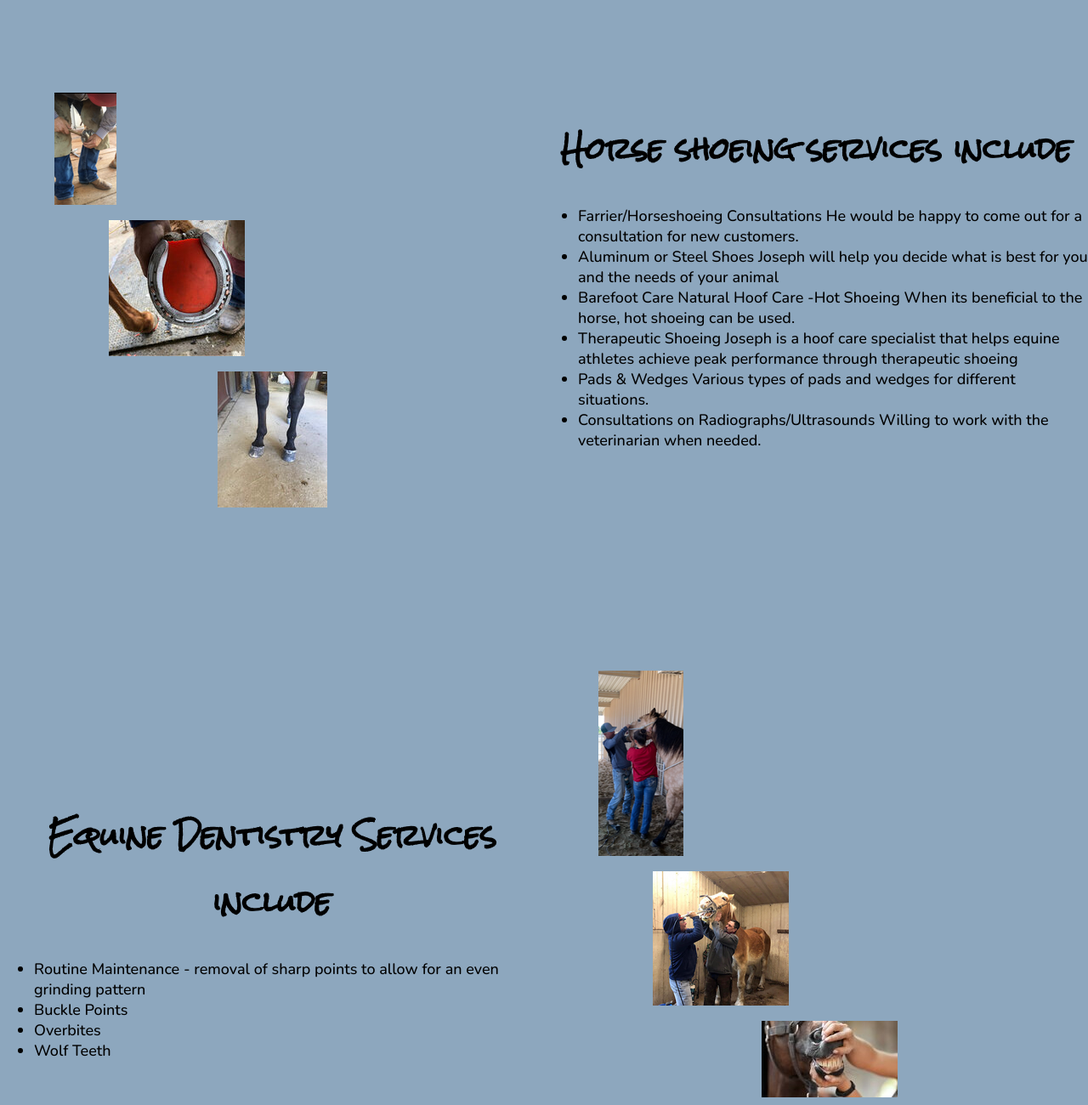
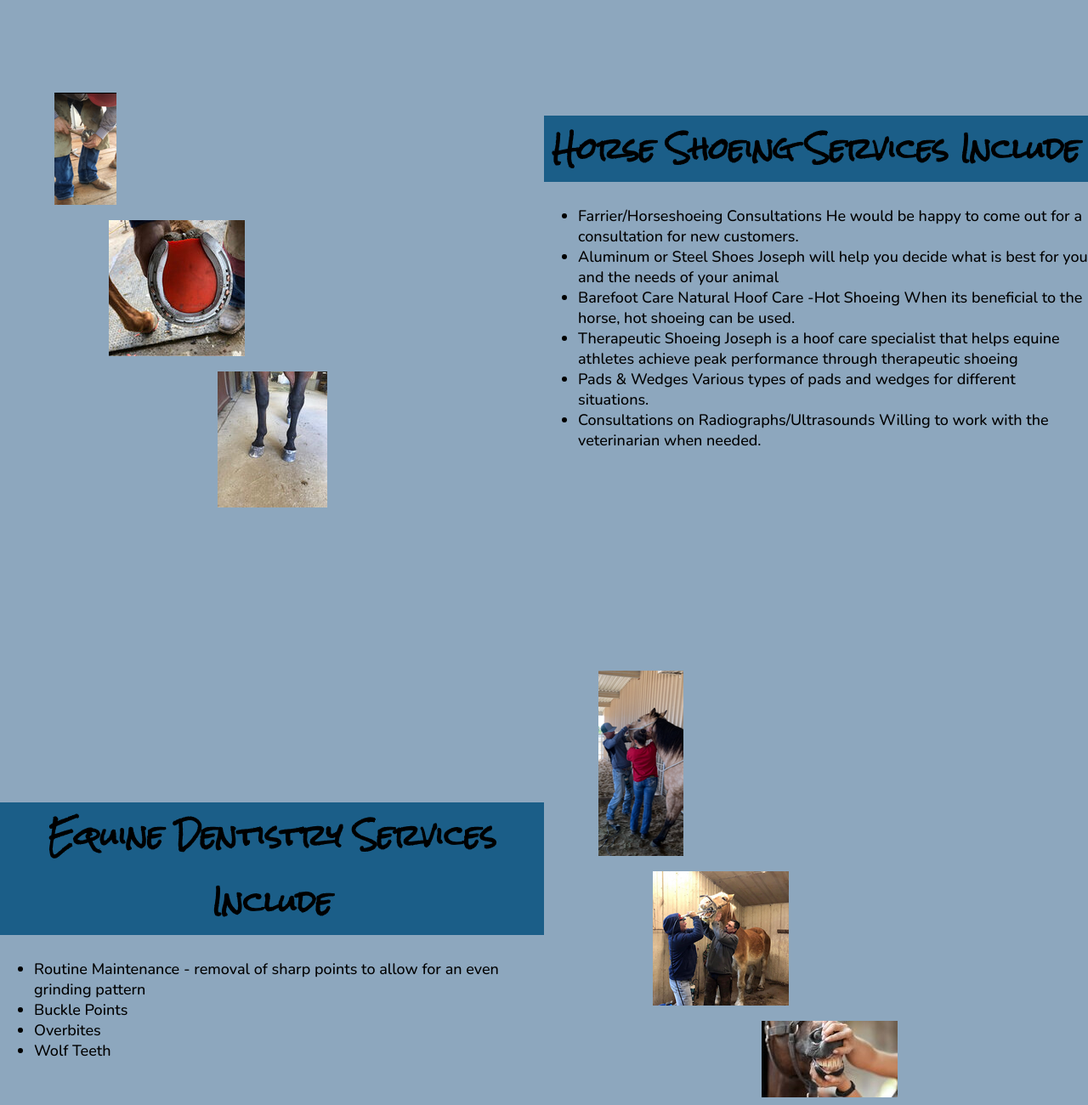
Before and after one commit to dbkimball/wdd130, a plain HTML site: page jkhorses/services.html in a window 1280 px wide. Shown: the part 776-2076 px from the top of the page at 85% size. Drawn offline with nearby package versions, Linux system fonts and the light colour scheme; files whose address does not match are found by name.

Commit message:
updates jkhorses

```diff
--- a/jkhorses/services.html
+++ b/jkhorses/services.html
@@ -43,7 +43,7 @@
                 </div>
             </section>
             <section class="shoeing-msg">
-                <h2>Horse shoeing services include</h2>
+                <h2>Horse Shoeing Services Include</h2>
                 <div class = "shoeing-list">
                     <ul>
                         <li>Farrier/Horseshoeing Consultations He would be happy to come out for a consultation for new customers.</li>
@@ -67,7 +67,7 @@
                 </div>
             </section>
             <section class = "dentist-msg">
-                <h2>Equine Dentistry Services include</h2>
+                <h2>Equine Dentistry Services Include</h2>
                 <div class = "dentist-list">
                     <ul>
                         <li>Routine Maintenance - removal of sharp points to allow for an even grinding pattern</li>
--- a/jkhorses/styles/styles.css
+++ b/jkhorses/styles/styles.css
@@ -138,6 +138,9 @@ main .msg p{
     grid-column: 2/3;
     grid-row: 1/2;
 }
+.shoeing-msg h2{
+    background-color: #1B5e88;
+}
 .shoeing-list{
     text-align: left;
     font-family: 'Nunito', 'Helvetica', sans-serif;
@@ -161,6 +164,9 @@ main .msg p{
     text-align: center;
     grid-column: 1/2;
     grid-row: 3/4;
+}
+.dentist-msg h2{
+    background-color: #1B5e88;
 }
 .dentist-list{
     text-align: left;
```
